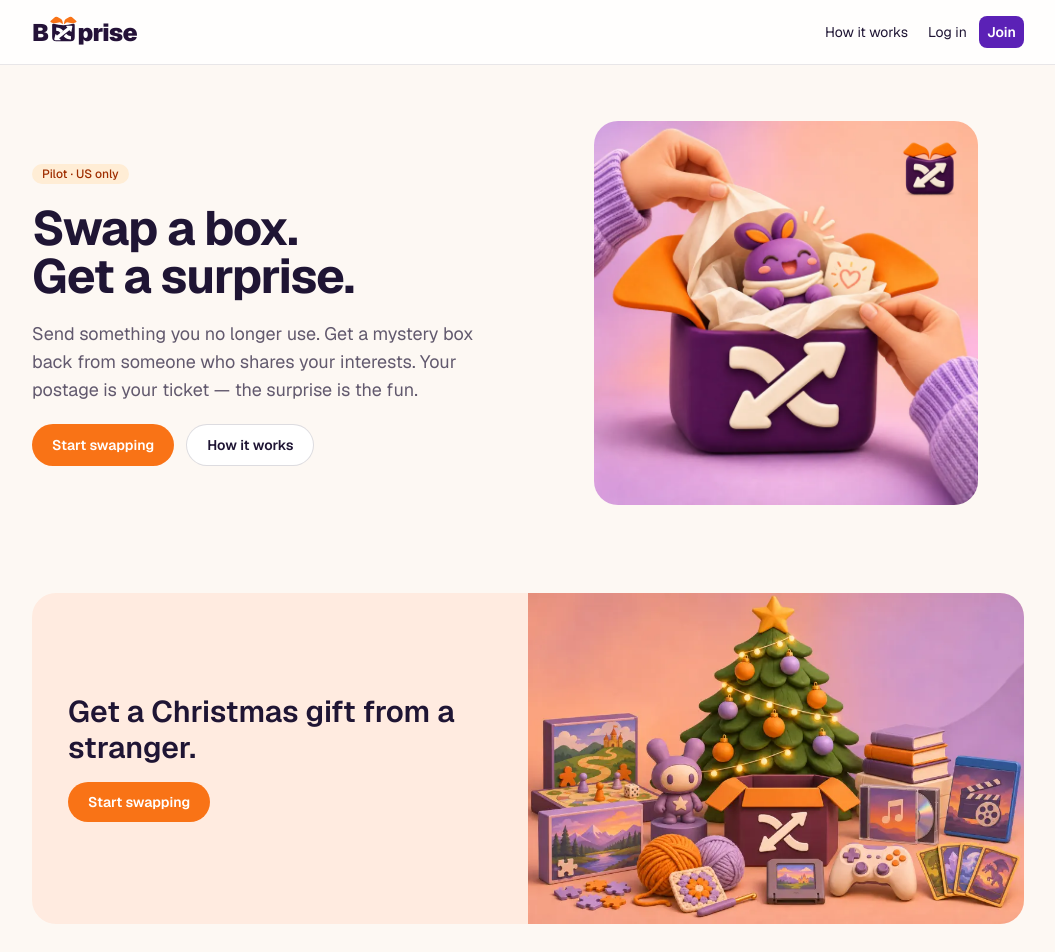
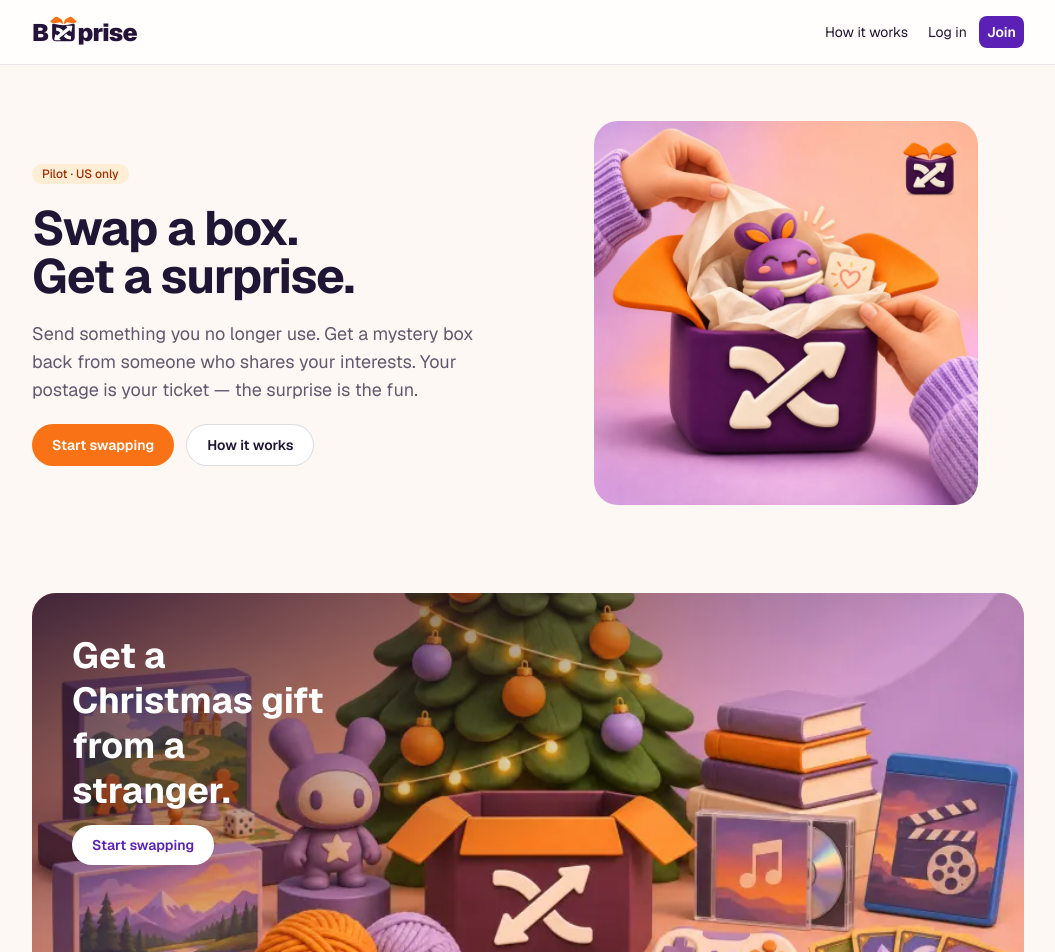
Before and after one commit to lmagic1977/bxprise, a Next.js app: page / in a window 1280 px wide. Shown: the top 952 px of the page, without its empty margins (112-1167 px from the left). Built offline with nearby package versions, Linux system fonts and the light colour scheme; no server answers; the database is empty.

Commit message:
Place Christmas campaign copy inside the full-width banner

```diff
--- a/src/app/page.tsx
+++ b/src/app/page.tsx
@@ -44,12 +44,13 @@ export default async function Home() {
         </div>
       </section>
 
-      <section aria-labelledby="christmas-swap-title" className="grid overflow-hidden rounded-3xl bg-[#ffebe0] md:grid-cols-2">
-        <div className="flex flex-col items-start justify-center gap-4 p-6 sm:p-9">
-          <h2 id="christmas-swap-title" className="!text-2xl sm:!text-3xl">Get a Christmas gift from a stranger.</h2>
-          <Link href="/signup" className="btn-accent">Start swapping</Link>
+      <section aria-labelledby="christmas-swap-title" className="relative isolate flex min-h-80 w-full items-end overflow-hidden rounded-3xl bg-[#d890b7] sm:items-start sm:aspect-[2/1]">
+        <img src="/christmas-swap.webp" alt="Christmas tree surrounded by board games, puzzles, a collectible toy, yarn, books, discs, video games and trading cards" width={840} height={560} loading="lazy" className="absolute inset-0 -z-20 size-full object-cover object-bottom" />
+        <div aria-hidden="true" className="absolute inset-0 -z-10 bg-linear-to-t from-[#21102b]/95 via-[#21102b]/30 to-transparent sm:bg-linear-to-br sm:from-[#21102b]/85 sm:via-transparent sm:to-transparent" />
+        <div className="flex flex-col items-start gap-3 p-5 text-white sm:p-8 lg:p-10">
+          <h2 id="christmas-swap-title" className="max-w-64 !text-2xl leading-tight font-bold lg:!text-4xl">Get a Christmas gift from a stranger.</h2>
+          <Link href="/signup" className="btn bg-white text-plum hover:bg-orange-50">Start swapping</Link>
         </div>
-        <img src="/christmas-swap.webp" alt="Christmas tree surrounded by board games, puzzles, a collectible toy, yarn, books, discs, video games and trading cards" width={840} height={560} loading="lazy" className="h-auto w-full" />
       </section>
 
       <RecentBoxes rows={feed} />
```
